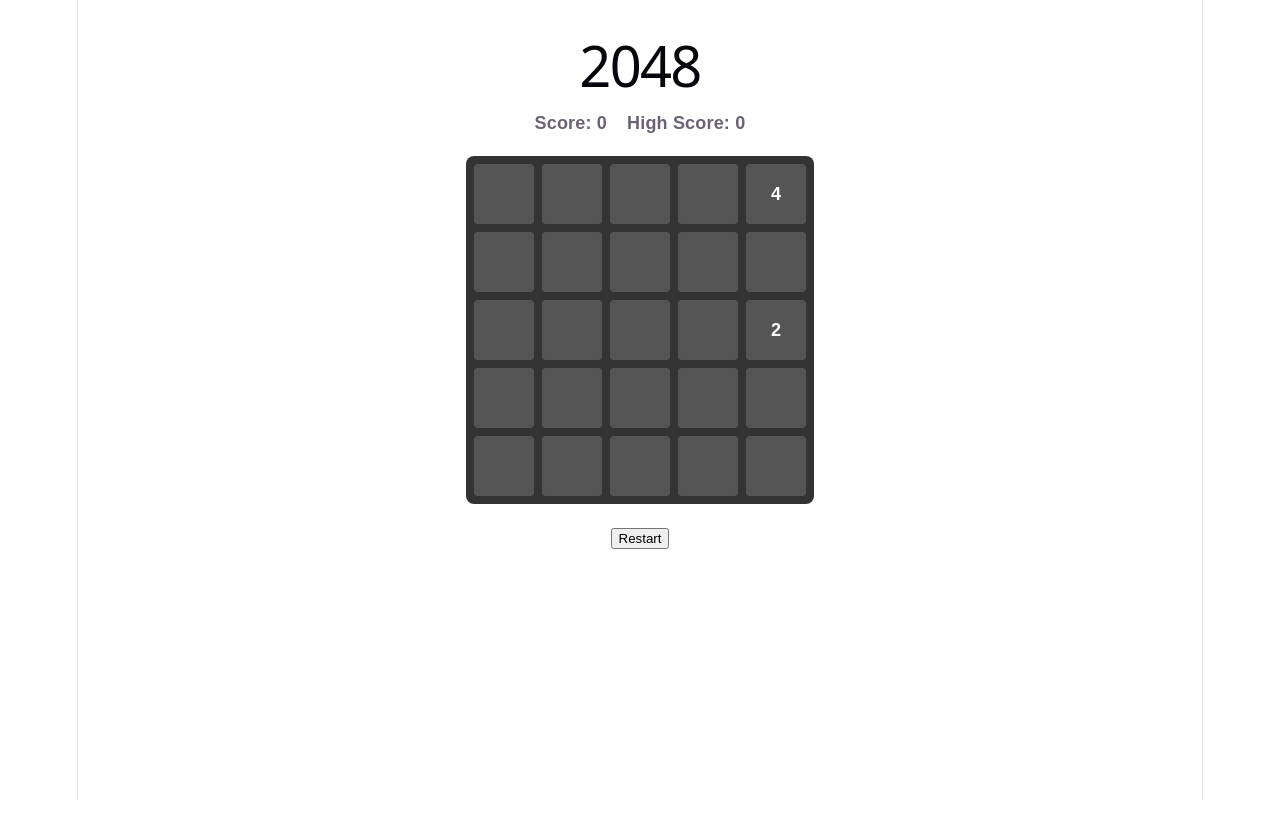
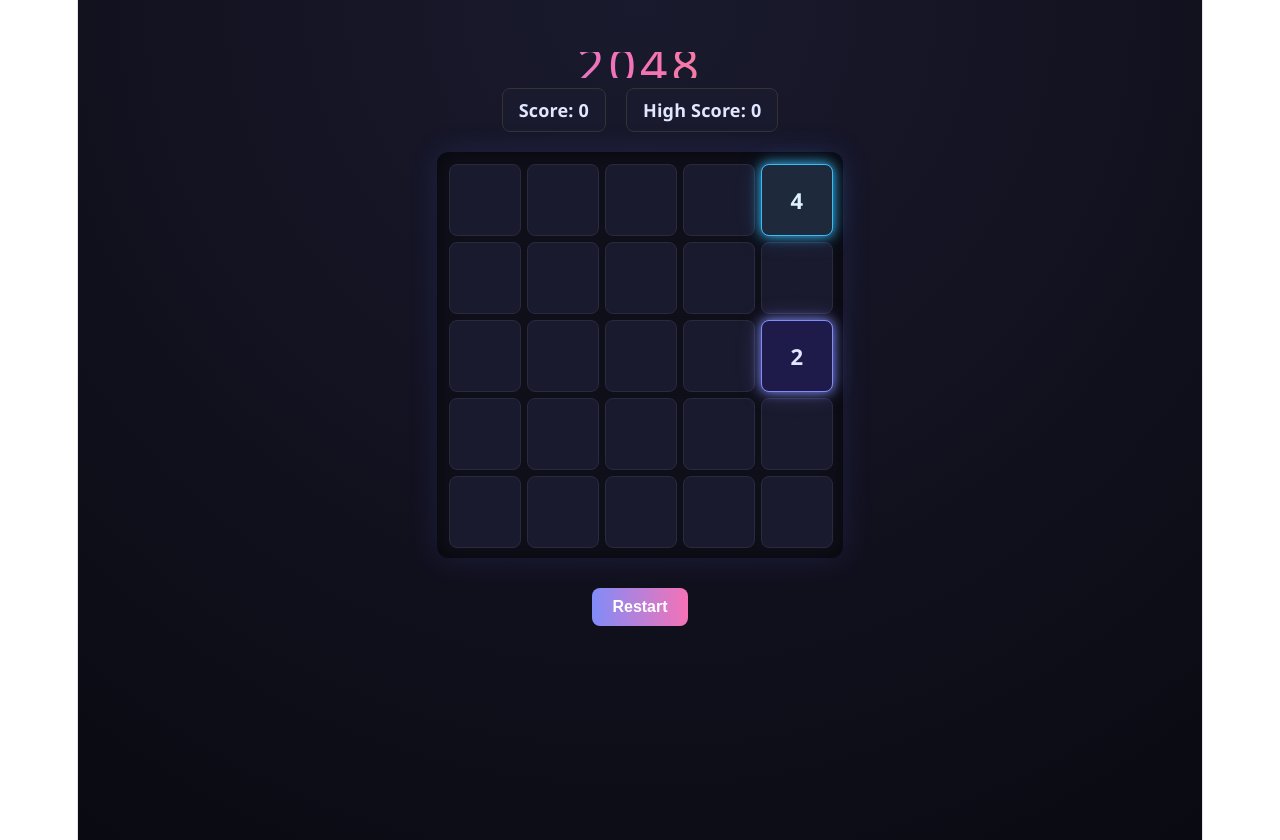
Before and after one commit to manojnager/2048-GAME, a React (Vite) app: page / in a window 1280 px wide. Before the commit the page ends 800 px from the top, so only its background shows below. Built offline with nearby package versions, Linux system fonts and the light colour scheme.

Commit message:
feat: add neon dark-glow theme with animated sliding tiles

```diff
--- a/src/App.css
+++ b/src/App.css
@@ -1,8 +1,25 @@
 /* src/App.css */
+body {
+  margin: 0;
+}
+
 .app {
   text-align: center;
   padding: 20px;
-  font-family: sans-serif;
+  font-family: 'Segoe UI', sans-serif;
+  background: radial-gradient(circle at top, #1a1a2e, #0a0a12);
+  min-height: 100vh;
+  color: #e0e7ff;
+}
+
+h1 {
+  font-size: 48px;
+  letter-spacing: 4px;
+  background: linear-gradient(90deg, #818cf8, #f472b6, #facc15);
+  -webkit-background-clip: text;
+  background-clip: text;
+  color: transparent;
+  margin-bottom: 10px;
 }
 
 .scoreboard {
@@ -13,33 +30,32 @@
   font-weight: bold;
 }
 
+.scoreboard div {
+  background: #1a1a2e;
+  padding: 8px 16px;
+  border-radius: 8px;
+  border: 1px solid #333;
+}
+
 .status-banner {
   margin-bottom: 10px;
-  font-size: 20px;
+  font-size: 22px;
 }
 
-.grid {
-  display: grid;
-  grid-template-columns: repeat(5, 60px);
-  grid-template-rows: repeat(5, 60px);
-  gap: 8px;
-  justify-content: center;
-  margin: 20px auto;
-  background: #333;
-  padding: 8px;
+.status-banner button,
+.app > button {
+  margin-top: 10px;
+  padding: 10px 20px;
+  background: linear-gradient(90deg, #818cf8, #f472b6);
+  border: none;
   border-radius: 8px;
-  width: fit-content;
+  color: white;
+  font-weight: bold;
+  cursor: pointer;
+  font-size: 16px;
 }
 
-.cell {
-  width: 60px;
-  height: 60px;
-  background: #555;
-  color: white;
-  display: flex;
-  align-items: center;
-  justify-content: center;
-  font-size: 18px;
-  font-weight: bold;
-  border-radius: 4px;
+.status-banner button:hover,
+.app > button:hover {
+  opacity: 0.85;
 }
--- a/src/App.jsx
+++ b/src/App.jsx
@@ -1,6 +1,7 @@
 // src/App.jsx
 import { useGameLogic } from './hooks/useGameLogic';
 import { useKeyboardControls } from './hooks/useKeyboardControls';
+import Board from './components/Board';
 import './App.css';
 
 function App() {
@@ -24,15 +25,7 @@
         </div>
       )}
 
-      <div className="grid">
-        {grid.map((row, r) =>
-          row.map((cell, c) => (
-            <div key={`${r}-${c}`} className="cell">
-              {cell ? cell.value : ''}
-            </div>
-          ))
-        )}
-      </div>
+      <Board grid={grid} />
 
       <button onClick={restart}>Restart</button>
     </div>
--- /dev/null
+++ b/src/components/Board.css
@@ -0,0 +1,77 @@
+/* src/components/Board.css */
+
+.board {
+  position: relative;
+  display: grid;
+  grid-template-columns: repeat(5, 70px);
+  grid-template-rows: repeat(5, 70px);
+  gap: 8px;
+  padding: 12px;
+  background: #0f0f1a;
+  border-radius: 12px;
+  box-shadow:
+    inset 0 0 20px rgba(0, 0, 0, 0.6),
+    0 0 30px rgba(99, 102, 241, 0.15);
+  margin: 20px auto;
+  width: fit-content;
+}
+
+.board-cell {
+  width: 70px;
+  height: 70px;
+  background: #1a1a2e;
+  border-radius: 8px;
+  border: 1px solid #2a2a3e;
+}
+
+.tile-layer {
+  position: absolute;
+  top: 12px;
+  left: 12px;
+}
+
+.tile {
+  position: absolute;
+  width: 70px;
+  height: 70px;
+  border-radius: 8px;
+  display: flex;
+  align-items: center;
+  justify-content: center;
+  font-size: 22px;
+  font-weight: 800;
+  font-family: 'Segoe UI', sans-serif;
+  transition: top 0.15s ease-in-out, left 0.15s ease-in-out;
+  user-select: none;
+}
+
+.tile-new {
+  animation: popIn 0.2s ease-out;
+}
+
+.tile-merged {
+  animation: mergePop 0.2s ease-out;
+}
+
+@keyframes popIn {
+  from {
+    transform: scale(0);
+    opacity: 0;
+  }
+  to {
+    transform: scale(1);
+    opacity: 1;
+  }
+}
+
+@keyframes mergePop {
+  0% {
+    transform: scale(1);
+  }
+  50% {
+    transform: scale(1.15);
+  }
+  100% {
+    transform: scale(1);
+  }
+}
--- /dev/null
+++ b/src/components/Board.jsx
@@ -0,0 +1,31 @@
+// src/components/Board.jsx
+import Tile from './Tile';
+import './Board.css';
+
+const GRID_SIZE = 5;
+
+export default function Board({ grid }) {
+  const tiles = [];
+
+  grid.forEach((row, r) => {
+    row.forEach((cell, c) => {
+      if (cell) {
+        tiles.push(
+          <Tile key={cell.id} tile={cell} row={r} col={c} />
+        );
+      }
+    });
+  });
+
+  return (
+    <div className="board">
+      {/* Background empty cells grid */}
+      {Array.from({ length: GRID_SIZE * GRID_SIZE }).map((_, i) => (
+        <div key={`bg-${i}`} className="board-cell" />
+      ))}
+
+      {/* Foreground: absolutely positioned animated tiles */}
+      <div className="tile-layer">{tiles}</div>
+    </div>
+  );
+}
--- /dev/null
+++ b/src/components/Tile.jsx
@@ -0,0 +1,56 @@
+// src/components/Tile.jsx
+
+const CELL_SIZE = 70; // px, includes gap
+const GAP = 8;
+
+function getPosition(row, col) {
+  const offset = CELL_SIZE + GAP;
+  return {
+    top: row * offset,
+    left: col * offset,
+  };
+}
+
+// Distinct color per tile value — neon/dark-glow theme
+const TILE_COLORS = {
+  2: { bg: '#1e1b4b', glow: '#818cf8', text: '#e0e7ff' },
+  4: { bg: '#1e293b', glow: '#38bdf8', text: '#e0f2fe' },
+  8: { bg: '#164e63', glow: '#22d3ee', text: '#cffafe' },
+  16: { bg: '#065f46', glow: '#34d399', text: '#d1fae5' },
+  32: { bg: '#3f6212', glow: '#a3e635', text: '#ecfccb' },
+  64: { bg: '#713f12', glow: '#fbbf24', text: '#fef3c7' },
+  128: { bg: '#7c2d12', glow: '#fb923c', text: '#ffedd5' },
+  256: { bg: '#7f1d1d', glow: '#f87171', text: '#fee2e2' },
+  512: { bg: '#831843', glow: '#f472b6', text: '#fce7f3' },
+  1024: { bg: '#581c87', glow: '#c084fc', text: '#f3e8ff' },
+  2048: { bg: '#000000', glow: '#facc15', text: '#fef9c3' },
+};
+
+function getColors(value) {
+  return TILE_COLORS[value] || TILE_COLORS[2048]; // fallback for anything beyond 2048
+}
+
+export default function Tile({ tile, row, col }) {
+  const { top, left } = getPosition(row, col);
+  const { bg, glow, text } = getColors(tile.value);
+
+  const classNames = ['tile'];
+  if (tile.isNew) classNames.push('tile-new');
+  if (tile.isMerged) classNames.push('tile-merged');
+
+  return (
+    <div
+      className={classNames.join(' ')}
+      style={{
+        top: `${top}px`,
+        left: `${left}px`,
+        background: bg,
+        color: text,
+        boxShadow: `0 0 12px ${glow}, 0 0 24px ${glow}40`,
+        border: `1px solid ${glow}`,
+      }}
+    >
+      {tile.value}
+    </div>
+  );
+}
```
